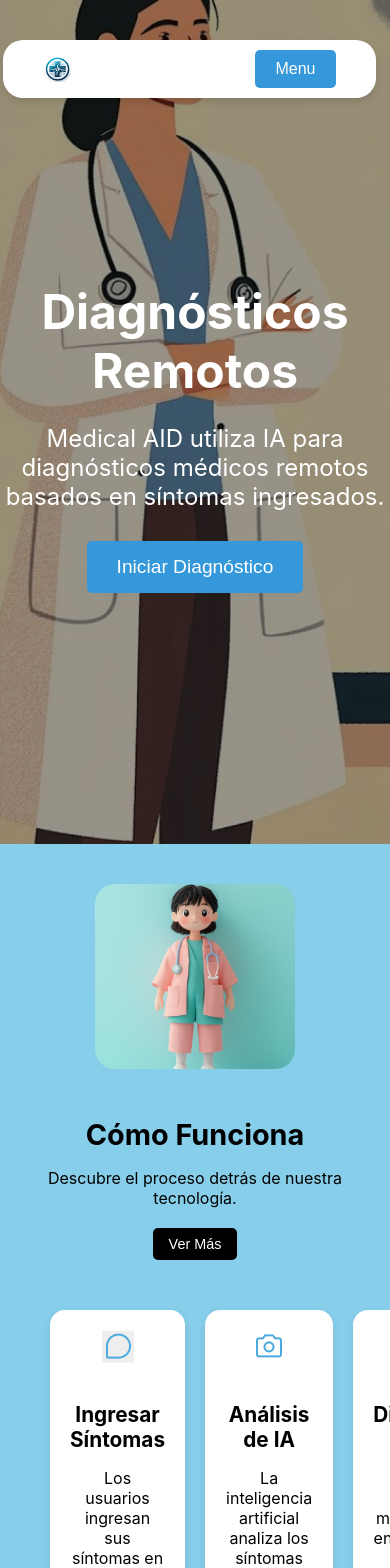
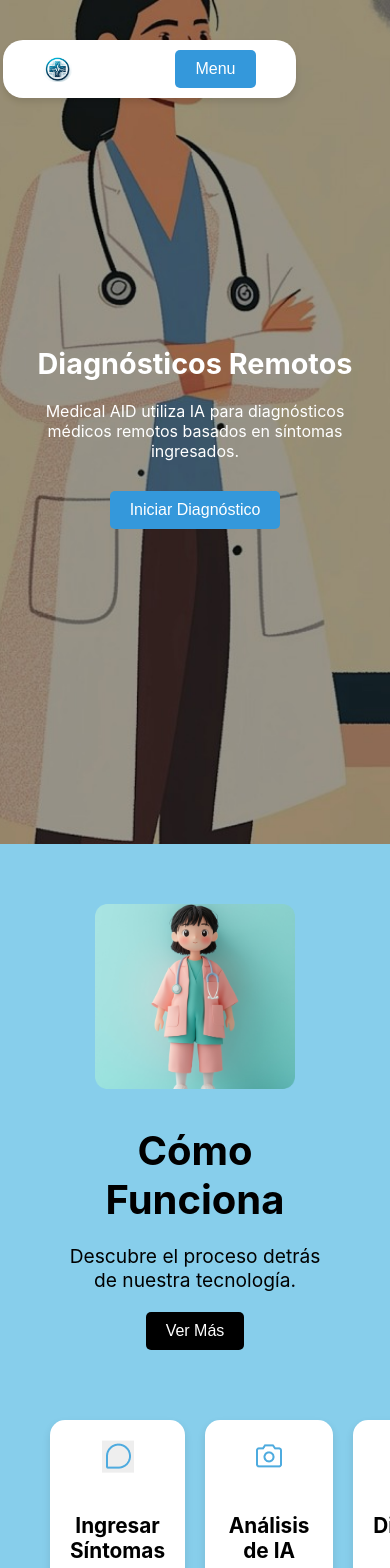
Before and after one commit to Mumoide/Medical-AID, a React (Create React App) app in the folder Codigo/frontend/: page / in a window 390 px wide. Shown: the top 1568 px of the page. Built offline with nearby package versions, Linux system fonts and the light colour scheme.

Commit message:
fix: front design

```diff
--- a/Codigo/frontend/src/App.css
+++ b/Codigo/frontend/src/App.css
@@ -187,16 +187,20 @@
 .beneficio {
   background-color: white;
   border-radius: 20px;
-  padding: 20px;
+  padding: 80px;
   max-width: 300px;
   margin: 20px;
   text-align: center;
   box-shadow: 0 4px 8px rgba(0, 0, 0, 0.1);
+
 }
 
 .beneficio img {
-  max-width: 80px;
+  max-width: 400px;
   margin-bottom: 15px;
+  height: auto;
+  justify-content: center;
+  align-items: center;
 }
 
 .beneficio h3 {
@@ -303,3 +307,325 @@
 .footer-copyright {
   font-size: 0.9rem;
 }
+
+/* Optimized for Mobile Design */
+
+/* Hero Section */
+.hero-content h1 {
+  font-size: 8vw; /* Dynamic heading size based on viewport width */
+}
+
+.hero-content p {
+  font-size: 4vw; /* Dynamic paragraph size */
+}
+
+@media (max-width: 480px) {
+  .cta-button {
+    padding: 10px 20px;
+    font-size: 1rem; /* Adjust button size for mobile */
+  }
+
+  .funciona-image img {
+    width: 100%; /* Full width for better mobile fit */
+    height: auto; /* Maintain aspect ratio */
+  }
+
+  .suscripcion-form input {
+    width: 90%; /* Adjust input field size for mobile */
+    padding: 15px;
+  }
+
+  .hero-section {
+    padding: 20px; /* Add padding for mobile */
+  }
+
+  .funciona-content {
+    flex-direction: column; /* Stack content vertically on small screens */
+    text-align: center;
+  }
+
+  .beneficio {
+    max-width: 100%;
+    padding: 40px; /* Reduce padding for mobile */
+  }
+
+  .funciona-text h2 {
+    font-size: 1.5rem; /* Adjust heading size for mobile */
+  }
+
+  .funciona-text p {
+    font-size: 1rem; /* Adjust paragraph size for mobile */
+  }
+}
+
+/* General Responsive Updates */
+@media (max-width: 768px) {
+  .hero-content h1 {
+    font-size: 6vw; /* Smaller font size on medium screens */
+  }
+
+  .hero-content p {
+    font-size: 3vw;
+  }
+
+  .funciona-image img {
+    max-width: 250px; /* Adjust image size for medium screens */
+  }
+}
+
+/* Updated Beneficios Section for Mobile */
+.beneficios-content {
+  display: flex;
+  justify-content: space-around;
+  flex-wrap: wrap; /* Ensure that cards wrap on smaller screens */
+}
+
+.beneficio {
+  background-color: white;
+  border-radius: 20px;
+  padding: 40px; /* Reduced padding for smaller screens */
+  width: 100%; /* Set width to 100% for smaller screens */
+  max-width: 300px;
+  margin: 20px;
+  text-align: center;
+  box-shadow: 0 4px 8px rgba(0, 0, 0, 0.1);
+}
+
+.beneficio img {
+  width: 100%; /* Full width for responsiveness */
+  height: auto;
+  margin-bottom: 15px;
+}
+
+@media (max-width: 768px) {
+  .beneficios-content {
+    flex-direction: column;
+    align-items: center; /* Center the cards on mobile */
+  }
+
+  .beneficio {
+    max-width: 100%; /* Ensure full width on mobile */
+    margin-bottom: 20px;
+  }
+
+  .beneficio img {
+    max-width: 250px; /* Adjust image size for medium screens */
+  }
+}
+
+@media (max-width: 480px) {
+  .beneficio {
+    max-width: 100%; /* Full width for very small screens */
+    padding: 20px; /* Further reduce padding for smaller screens */
+  }
+
+  .beneficio img {
+    max-width: 100%; /* Ensure the image scales properly */
+    height: auto;
+  }
+}
+
+/* General fix to ensure elements do not overflow on mobile */
+* {
+  box-sizing: border-box;
+}
+
+/* For sections like .funciona-content that may still not be fully responsive */
+.funciona-content {
+  display: flex;
+  flex-direction: column; /* Stack items vertically */
+  align-items: center; /* Center items horizontally */
+  text-align: center; /* Ensure text is centered */
+  gap: 20px;
+}
+
+.funciona-text, .funciona-image {
+  width: 100%; /* Ensure full width for both text and image sections */
+}
+
+/* Ensure buttons and text are scaling properly */
+.ver-mas-button {
+  font-size: 1rem; /* Ensure button stays readable */
+  padding: 10px 20px;
+}
+
+@media (max-width: 1024px) {
+  /* For large mobile screens like iPhone 14 Pro Max */
+  .funciona-content {
+    flex-direction: column; /* Stack items vertically */
+    padding: 20px; /* Add some padding */
+  }
+
+  .beneficio {
+    max-width: 100%; /* Ensure cards take full width on larger mobile screens */
+    padding: 20px;
+  }
+
+  .beneficio img {
+    max-width: 100%; /* Ensure images are scaling properly */
+    height: auto;
+  }
+
+  .step {
+    max-width: 100%; /* Ensure the steps section adapts for mobile */
+  }
+
+  /* Ensure that hero section text is scaling appropriately */
+  .hero-content h1 {
+    font-size: 6vw; /* Dynamically adjust font size based on viewport width */
+  }
+
+  .hero-content p {
+    font-size: 4vw;
+  }
+}
+
+/* Cómo Funciona Section */
+.funciona-content {
+  display: flex;
+  justify-content: space-between; /* Space between image and text */
+  align-items: center; /* Vertically center content */
+  gap: 20px; /* Adjust spacing between image and text */
+}
+
+.funciona-image {
+  flex: 1; /* Ensure the image takes up one portion of the available space */
+}
+
+.funciona-text {
+  flex: 1; /* Ensure the text takes up one portion of the available space */
+  text-align: left; /* Align text to the left */
+}
+
+.funciona-text h2 {
+  font-size: 2.5rem; /* Ensure heading size */
+  margin-bottom: 10px;
+}
+
+.funciona-text p {
+  font-size: 1.2rem; /* Ensure paragraph size */
+  margin-bottom: 20px;
+}
+
+@media (max-width: 768px) {
+  .funciona-content {
+    flex-direction: column; /* Stack image and text vertically on smaller screens */
+    text-align: center;
+  }
+
+  .funciona-text {
+    margin-left: 0;
+    text-align: center; /* Center text for smaller screens */
+  }
+
+  .funciona-image img {
+    max-width: 100%; /* Make the image full width for smaller screens */
+  }
+}
+
+/* Hero Section for Diagnosticos Remotos */
+.hero-content h1 {
+  font-size: 4rem; /* Reduce the heading size for desktop */
+  margin-bottom: 20px;
+}
+
+.hero-content p {
+  font-size: 1.5rem; /* Smaller paragraph text */
+  margin-bottom: 30px;
+}
+
+.cta-button {
+  font-size: 1rem; /* Adjust button font size */
+}
+
+/* Media query for smaller screens to keep the text responsive */
+@media (max-width: 1024px) {
+  .hero-content h1 {
+    font-size: 3rem; /* Further reduce heading size for smaller screens */
+  }
+
+  .hero-content p {
+    font-size: 1.2rem; /* Adjust paragraph size for smaller screens */
+  }
+}
+
+@media (max-width: 768px) {
+  .hero-content h1 {
+    font-size: 2rem; /* Even smaller heading size for tablets */
+  }
+
+  .hero-content p {
+    font-size: 1rem; /* Smaller paragraph text */
+  }
+}
+
+@media (max-width: 480px) {
+  .hero-content h1 {
+    font-size: 1.8rem; /* Mobile heading size */
+  }
+
+  .hero-content p {
+    font-size: 1rem; /* Mobile paragraph size */
+  }
+
+  .cta-button {
+    font-size: 0.9rem; /* Ensure button stays legible on mobile */
+  }
+}
+
+/* Cómo Funciona Section */
+.funciona-content {
+  display: flex;
+  justify-content: center; /* Center content horizontally */
+  align-items: center; /* Center content vertically */
+  gap: 4px; /* Space between image and text */
+  padding: 20px; /* Add some padding */
+}
+
+.funciona-image {
+  flex: 1; /* Allow the image to take up equal space */
+  display: flex;
+  justify-content: center;
+}
+
+.funciona-image img {
+  max-width: 400px; /* Limit image width */
+  height: auto; /* Maintain aspect ratio */
+  border-radius: 10px; /* Optional: Add rounded corners */
+}
+
+.funciona-text {
+  flex: 1; /* Allow the text to take up equal space */
+  text-align: center; /* Align text to the left */
+}
+
+.funciona-text h2 {
+  font-size: 2.5rem;
+  margin-bottom: 20px;
+}
+
+.funciona-text p {
+  font-size: 1.2rem;
+  margin-bottom: 20px;
+}
+
+.cta-button {
+  font-size: 1rem;
+}
+
+/* Responsive Design */
+@media (max-width: 768px) {
+  .funciona-content {
+    flex-direction: column; /* Stack image and text vertically */
+    text-align: center; /* Center text on smaller screens */
+  }
+
+  .funciona-text {
+    margin-left: 0;
+    text-align: center;
+  }
+
+  .funciona-image img {
+    max-width: 200px; /* Reduce image size for smaller screens */
+  }
+}
--- a/Codigo/frontend/src/App.js
+++ b/Codigo/frontend/src/App.js
@@ -12,6 +12,8 @@ import FormPage from './Views/HardForm/SymptomsForm'
 import HomePage from './Views/HomePage/HomePage'
 import FooterPage from './Components/Footer/Footer'
 import Diagnosis from './Views/DiagnosisResultPage/DiagnosisResultPage'
+import Spinner from './Spinner'; // Import the Spinner component
+
 // import ProtectedRoute from './ProtectedRoute'; // Protección de rutas
 
 function App() {
@@ -55,6 +57,8 @@ function App() {
           <Route path="/form" element={<FormPage />} />
           {/* Diagnosis Result Page  */}
           <Route path="/diagnosis" element={<Diagnosis />} />
+           {/* Spinner Page */}
+           <Route path="/spinner" element={<Spinner />} /> {/* Add Spinner route here */}
         </Routes>
         <FooterPage />
       </div>
--- a/Codigo/frontend/src/Components/Footer/Footer.jsx
+++ b/Codigo/frontend/src/Components/Footer/Footer.jsx
@@ -4,12 +4,12 @@ const FooterPage = () => {
       {/* Footer */}
       <footer className="footer">
         <div className="footer-links">
-          <a href="/">Política de Privacidad</a>
-          <a href="/">Términos de Servicio</a>
-          <a href="/">Configuración de Cookies</a>
+          <a href="/spinner">Política de Privacidad</a>
+          <a href="/spinner">Términos de Servicio</a>
+          <a href="/spinner">Configuración de Cookies</a>
         </div>
         <div className="footer-copyright">
-          &copy; 2024 Medical AID. Todos los derechos reservados.
+          &copy; 2024 Medical AID™. Todos los derechos reservados.
         </div>
       </footer>
     </div>
--- a/Codigo/frontend/src/Views/AdminPage/AdminPage.css
+++ b/Codigo/frontend/src/Views/AdminPage/AdminPage.css
@@ -47,18 +47,7 @@
   font-size: 1.2rem;
 }
 
-/* Logo in the middle */
-.admin-logo-container {
-  display: flex;
-  justify-content: center;
-  margin-top: -80px; /* Adjust depending on positioning */
-  margin-bottom: 40px;
-}
 
-.admin-logo {
-  width: 150px;
-  height: auto;
-}
 
 /* Image container and buttons */
 .admin-image-container {
@@ -97,6 +86,14 @@
   transition: transform 0.3s ease-in-out;
 }
 
+/* Specific styling for the alert icon inside the third card */
+.admin-action-card:nth-child(3) img {
+  width: 50px;  /* Adjust the size */
+  height: auto;  /* Maintain aspect ratio */
+  float: left;  /* Moves the icon to the left */
+  margin-right: 150px;  /* Add some space between the icon and the text */
+}
+
 .admin-action-card:hover {
   transform: scale(1.05);
 }
--- a/Codigo/frontend/src/Views/AdminPage/AdminPage.jsx
+++ b/Codigo/frontend/src/Views/AdminPage/AdminPage.jsx
@@ -17,12 +17,9 @@ const AdminPage = () => {
           </div>
         </div>
       </header>
-
-      {/* Logo in the middle of the page */}
-      <div className="admin-logo-container">
-        <img src="/images/logos/LogoRound.png" alt="Medical AID Logo" className="admin-logo" />
-      </div>
-
+      <div className="spacer"></div>
+      <div className="spacer"></div>
+      <div className="spacer"></div>
       {/* Buttons container */}
       <div className="admin-image-container">
         <img src="/images/backgrounds/admin-background.jpeg" alt="Admin Background" className="admin-background-image" />
@@ -36,6 +33,7 @@ const AdminPage = () => {
             <button>Ver</button>
           </div>
           <div className="admin-action-card">
+            <img src="/images/icons/alert-icon.png" alt="Alerts" />
             <h2>Alertas</h2>
             <button>Ver</button>
           </div>
--- a/package.json
+++ b/package.json
@@ -1,5 +1,6 @@
 {
   "dependencies": {
-    "react-router-dom": "^6.27.0"
+    "react-router-dom": "^6.27.0",
+    "react-table": "^7.8.0"
   }
 }
```
Also changed, not shown: Codigo/frontend/src/Components/Navbar/Navbar.js (+6 -6 lines), Codigo/frontend/src/Spinner.js (+3 -25 lines), 1 other file (tests, documents, lock files or other folders).
